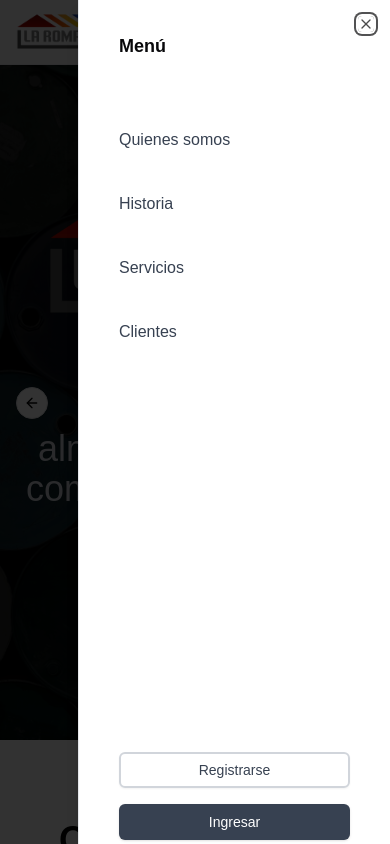
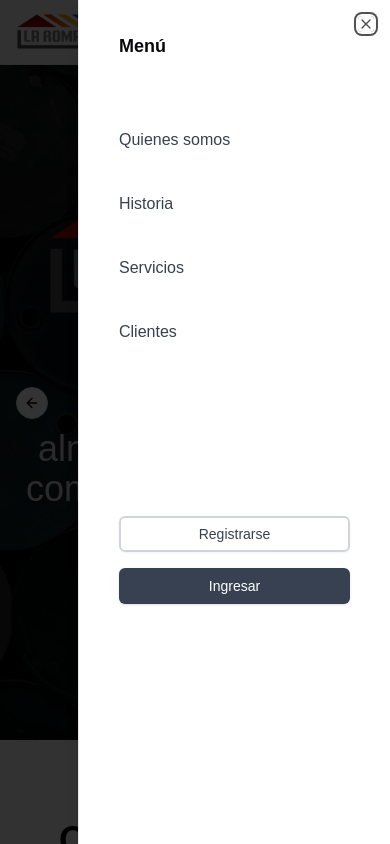
Before and after one commit to Jhonats/casalaromana-demo, a Next.js app: page / in a window 390 px wide. Both pictures are taken after a click on the button "Abrir Menu". Shown: the top 844 px of the page. Built offline with nearby package versions, Linux system fonts and the light colour scheme.

Commit message:
Fix mobile hamburguer menu signup and signin

```diff
--- a/src/app/components/Home/NavBar.tsx
+++ b/src/app/components/Home/NavBar.tsx
@@ -127,7 +127,7 @@ export default function Navbar() {
                   </Link>
                 ))}
               </div>
-              <div className="mt-auto space-y-4 px-4">
+              <div className="mt-40 space-y-4 px-4">
                 <Link href="/signup" className="block w-full">
                   <Button
                     variant="outline"
```
